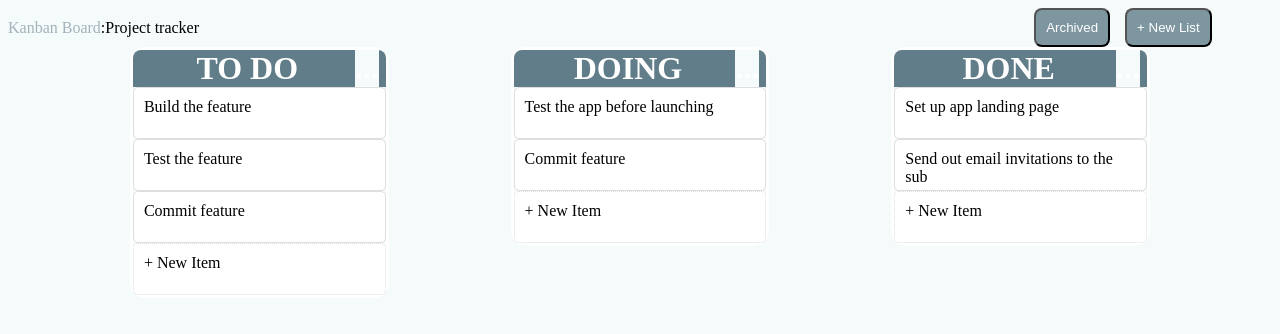
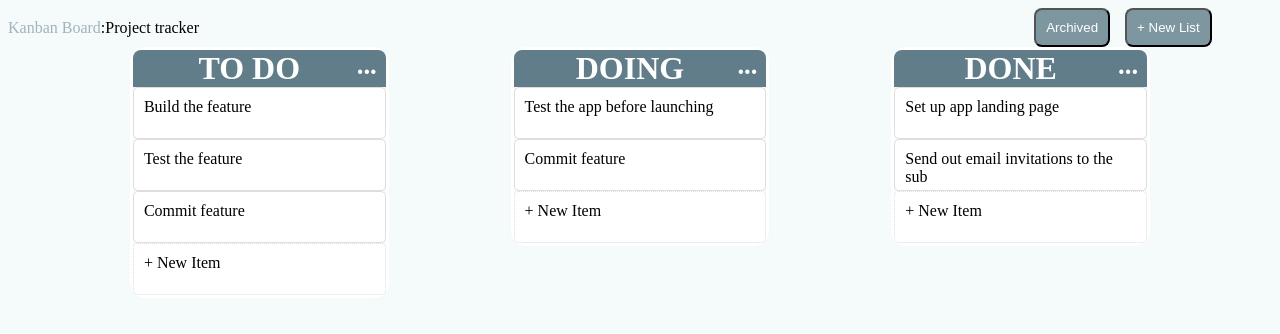
Before and after one commit to braniubojni/notes_list, a Vue app: page /#/ in a window 1280 px wide. Shown: the top 334 px of the page. Built offline with nearby package versions, Linux system fonts and the light colour scheme.

Commit message:
styles improved

```diff
--- a/src/components/Dropdown.vue
+++ b/src/components/Dropdown.vue
@@ -1,6 +1,6 @@
-<template lang="">
+<template>
+  <sub @click="togglerFunc">...</sub>
   <div class="MainContentWrapper">
-    <span @click="togglerFunc">...</span>
     <ul @mouseleave="togglerFunc" v-show="toggler">
       <li>Archive List</li>
       <li @click="removeNotesList(noteId)">Remove List</li>
@@ -21,13 +21,16 @@ export default defineComponent({
   },
   setup() {
     const store = useStore();
+
     const toggler = ref(false);
+
     const togglerFunc = () => (toggler.value = !toggler.value);
     const removeTaskList = (id) => {
       store.getters.removeTaskList({
         id,
       });
     };
+
     const removeNotesList = (id) => {
       store.getters.removeNotesList({
         id,
@@ -44,13 +47,16 @@ export default defineComponent({
 });
 </script>
 <style scoped>
-span {
+sub {
   cursor: pointer;
+  color: white;
+  background: unset;
 }
 .MainContentWrapper {
   display: flex;
   justify-content: flex-end;
   position: relative;
+  background: #617d8a;
 }
 ul {
   position: absolute;
```
